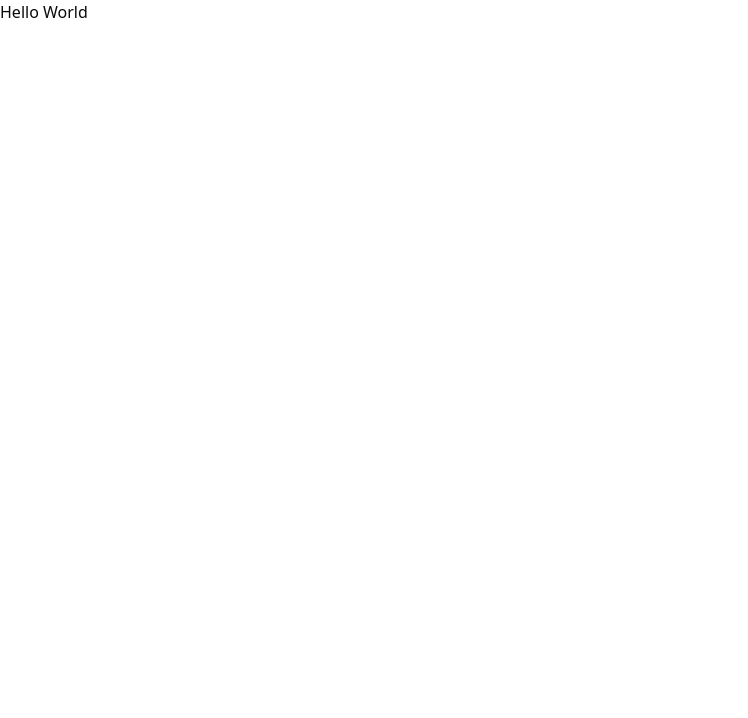
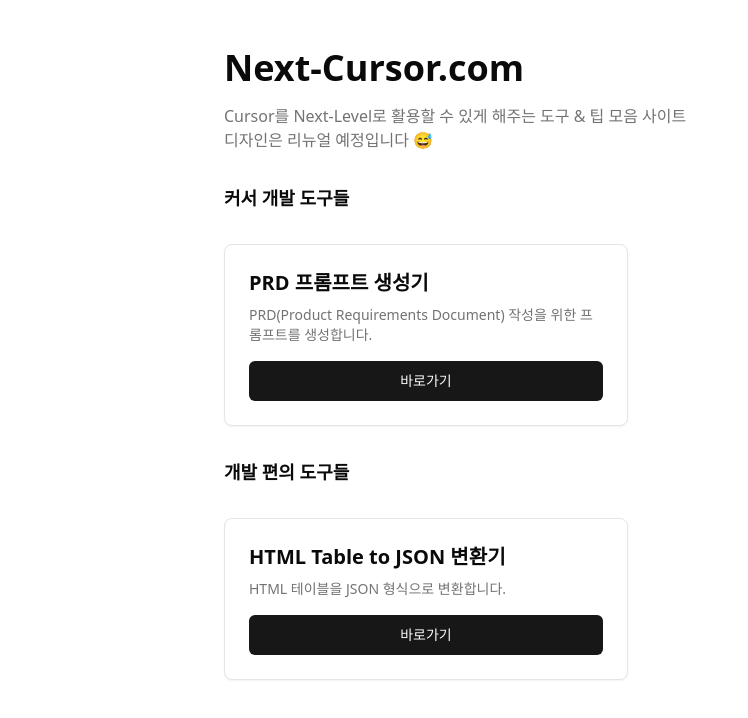
Before and after one commit to greatSumini/next-cursor.com, a Next.js app: page / in a window 1280 px wide. Shown: the top 718 px of the page, without its empty margins (0-748 px from the left). Built offline with nearby package versions, Linux system fonts and the light colour scheme.

Commit message:
feat: 메인페이지 추가

```diff
--- a/src/app/page.tsx
+++ b/src/app/page.tsx
@@ -1,7 +1,76 @@
+"use client";
+
+import { Card, CardContent } from "@/components/ui/card";
+import { Button } from "@/components/ui/button";
+import Link from "next/link";
+
 export default function Page() {
+  const tools = [
+    {
+      title: "PRD 프롬프트 생성기",
+      description:
+        "PRD(Product Requirements Document) 작성을 위한 프롬프트를 생성합니다.",
+      href: "/prd",
+    },
+    {
+      title: "HTML Table to JSON 변환기",
+      description: "HTML 테이블을 JSON 형식으로 변환합니다.",
+      href: "/dev/table-to-json",
+      dev: true,
+    },
+  ];
+
   return (
-    <div>
-      <h1>Hello World</h1>
+    <div className="container max-w-4xl py-12 space-y-8">
+      <div className="space-y-4">
+        <h1 className="text-4xl font-bold">Next-Cursor.com</h1>
+        <p className="text-muted-foreground">
+          Cursor를 Next-Level로 활용할 수 있게 해주는 도구 & 팁 모음 사이트
+          <br />
+          디자인은 리뉴얼 예정입니다 😅
+        </p>
+      </div>
+
+      <h3 className="text-lg font-semibold">커서 개발 도구들</h3>
+      <div className="grid gap-6 sm:grid-cols-2 mb-20">
+        {tools
+          .filter((tool) => !tool.dev)
+          .map((tool) => (
+            <Card key={tool.href}>
+              <CardContent className="p-6 space-y-4">
+                <div className="space-y-2">
+                  <h2 className="text-xl font-semibold">{tool.title}</h2>
+                  <p className="text-sm text-muted-foreground">
+                    {tool.description}
+                  </p>
+                </div>
+                <Button asChild className="w-full">
+                  <Link href={tool.href}>바로가기</Link>
+                </Button>
+              </CardContent>
+            </Card>
+          ))}
+      </div>
+      <h3 className="text-lg font-semibold">개발 편의 도구들</h3>
+      <div className="grid gap-6 sm:grid-cols-2">
+        {tools
+          .filter((tool) => tool.dev)
+          .map((tool) => (
+            <Card key={tool.href}>
+              <CardContent className="p-6 space-y-4">
+                <div className="space-y-2">
+                  <h2 className="text-xl font-semibold">{tool.title}</h2>
+                  <p className="text-sm text-muted-foreground">
+                    {tool.description}
+                  </p>
+                </div>
+                <Button asChild className="w-full">
+                  <Link href={tool.href}>바로가기</Link>
+                </Button>
+              </CardContent>
+            </Card>
+          ))}
+      </div>
     </div>
   );
 }
```
